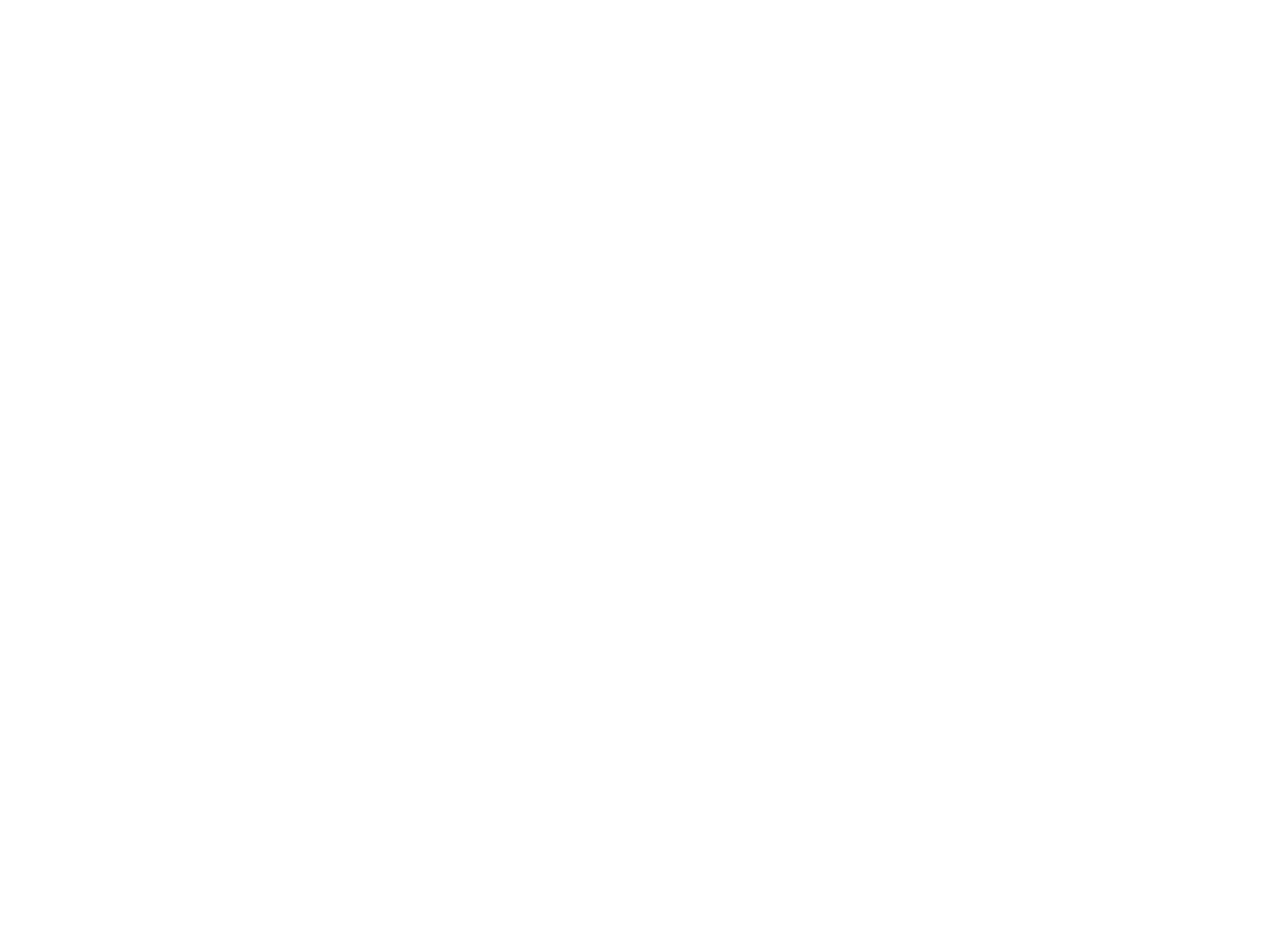
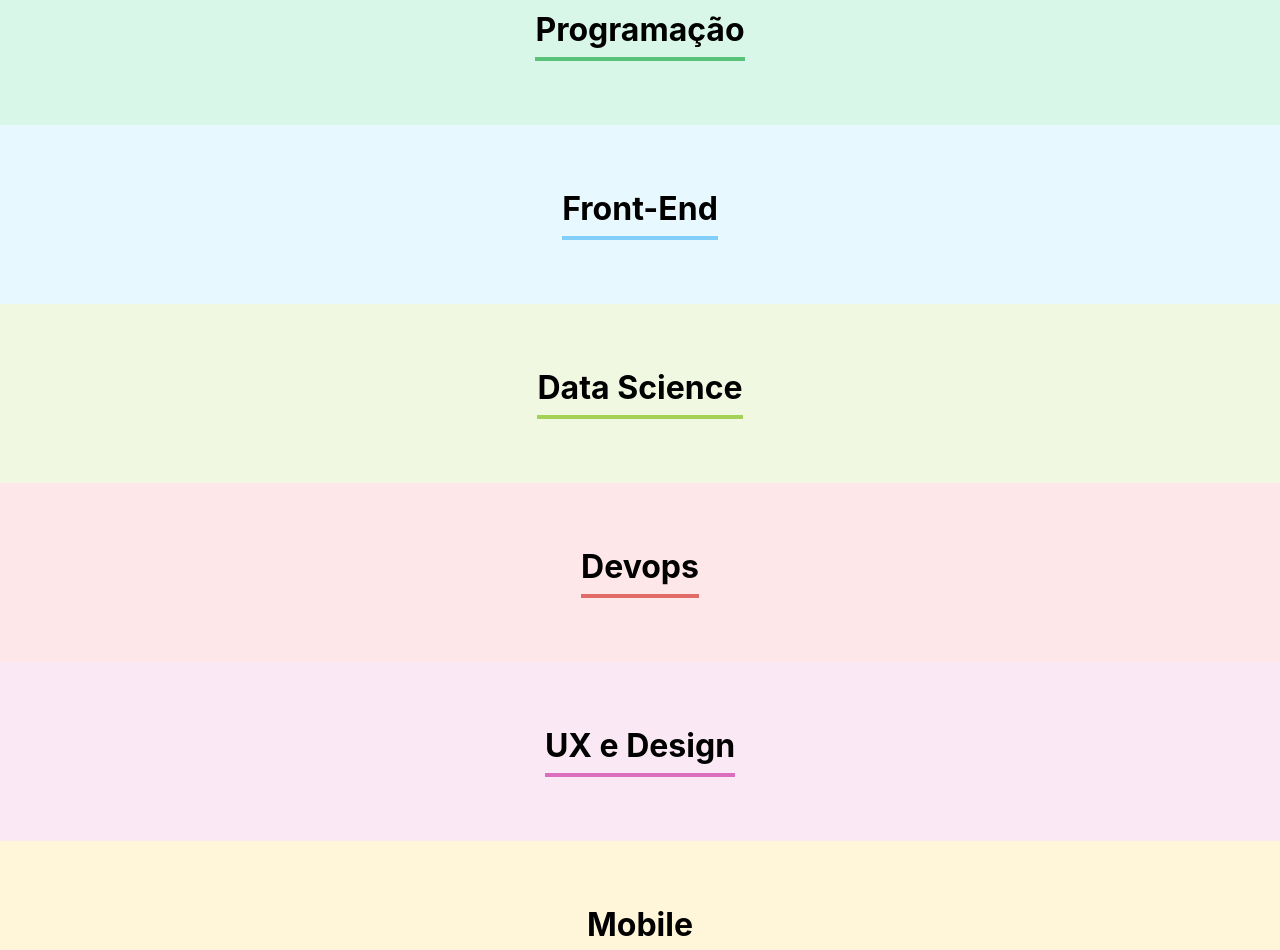
Before and after one commit to surykt/organo, a React (Create React App) app in the folder organo/: page / in a window 1280 px wide. Shown: the part 1460-2410 px from the top of the page. Before the commit the page ends 1406 px from the top, so only its background shows below. Built offline with nearby package versions, Linux system fonts and the light colour scheme.

Commit message:
create team component and style

```diff
--- a/organo/src/App.js
+++ b/organo/src/App.js
@@ -1,6 +1,7 @@
 import { useState } from "react";
 import Banner from "./Components/Banner/Banner";
 import Form from "./Components/Form/Form";
+import Team from "./Components/Team/Team";
 
 
 function App() {
@@ -10,12 +11,53 @@ function App() {
     console.log(employee)
     setEmployees([...employees, employee])
   }
+
+  const teams = [
+    {
+      name: 'Programação',
+      primaryColor: '#57c278',
+      secondaryColor: '#d9f7e9'
+    },
+    {
+      name: 'Front-End',
+      primaryColor: '#82cffa',
+      secondaryColor: '#e8f8ff'
+    },
+    {
+      name: 'Data Science',
+      primaryColor: '#a6d157',
+      secondaryColor: '#f0f8e2'
+    },
+    {
+      name: 'Devops',
+      primaryColor: '#e06b69',
+      secondaryColor: '#fde7e8'
+    },
+    {
+      name: 'UX e Design',
+      primaryColor: '#db6ebf',
+      secondaryColor: '#fae9f5'
+    },{
+      name: 'Mobile',
+      primaryColor: '#ffba05',
+      secondaryColor: '#fff5d9'
+    },
+    {
+      name: 'Inovação e Gestão',
+      primaryColor: '#ff8a29',
+      secondaryColor: '#ffeedf'
+    },
+  ];
+
   return (
     <div className="App">
       <header className="banner">
         <Banner />
       </header>
       <Form registerEmployee={employee => addNewEmployee(employee)}/>
+      {teams.map(team => {
+        return <Team key={team.name} title={team.name} primaryColor={team.primaryColor} secondaryColor={team.secondaryColor} />
+      })}
     </div>
   );
 }
--- /dev/null
+++ b/organo/src/Components/Team/Team.css
@@ -0,0 +1,11 @@
+.team {
+  text-align: center;
+  padding: 32px;
+}
+
+.team h3 {
+  font-size: 32px;
+  border-bottom: 4px solid;
+  padding-bottom: 8px;
+  display: inline-block;
+}
--- /dev/null
+++ b/organo/src/Components/Team/Team.js
@@ -0,0 +1,10 @@
+import React from "react";
+import "./Team.css"
+
+export default function Team({ title, primaryColor, secondaryColor }) {
+  return (
+    <section className="team" style={{backgroundColor: secondaryColor}}>
+       <h3 style={{borderColor: primaryColor}}>{title}</h3>
+    </section>
+  )
+}
```
